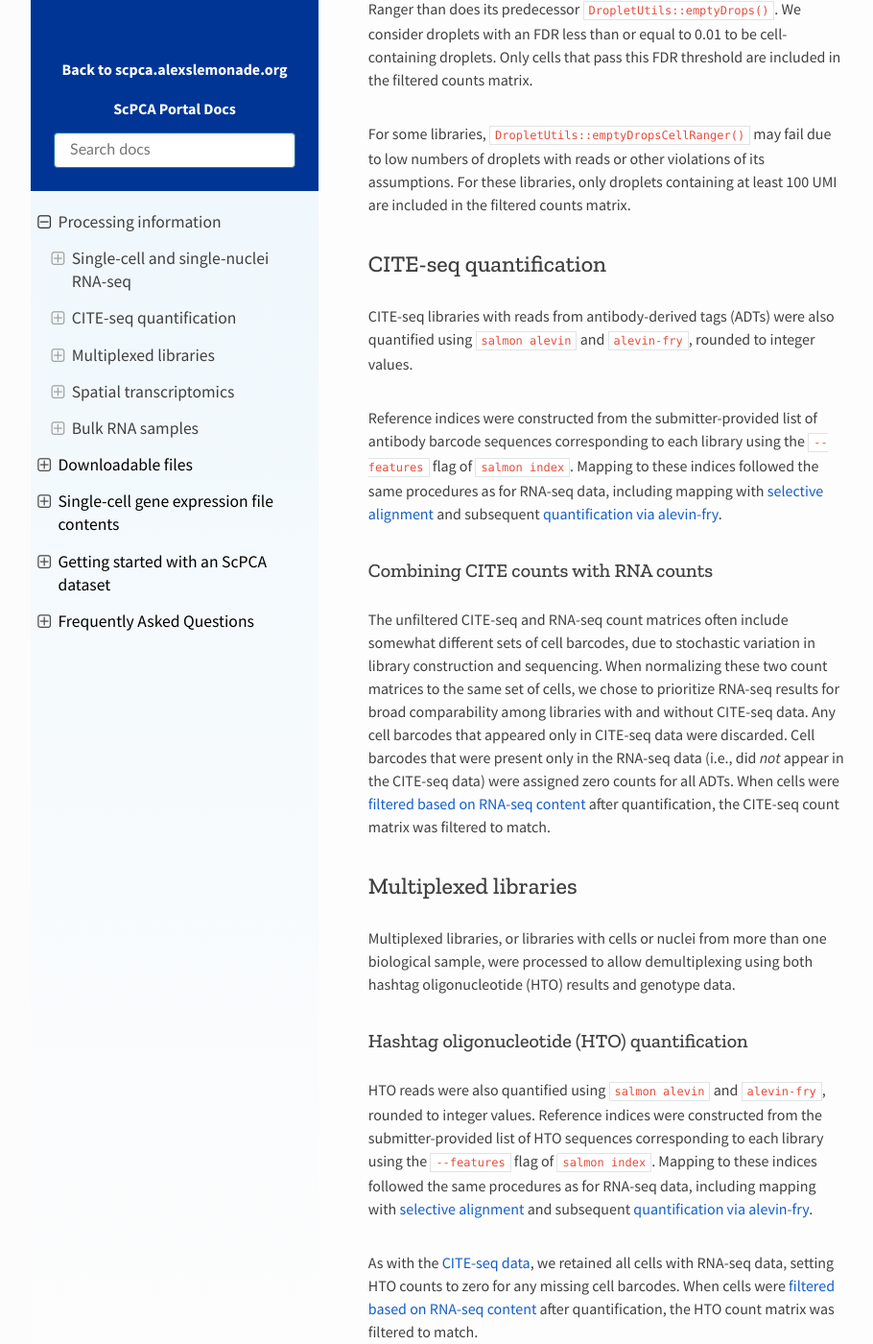
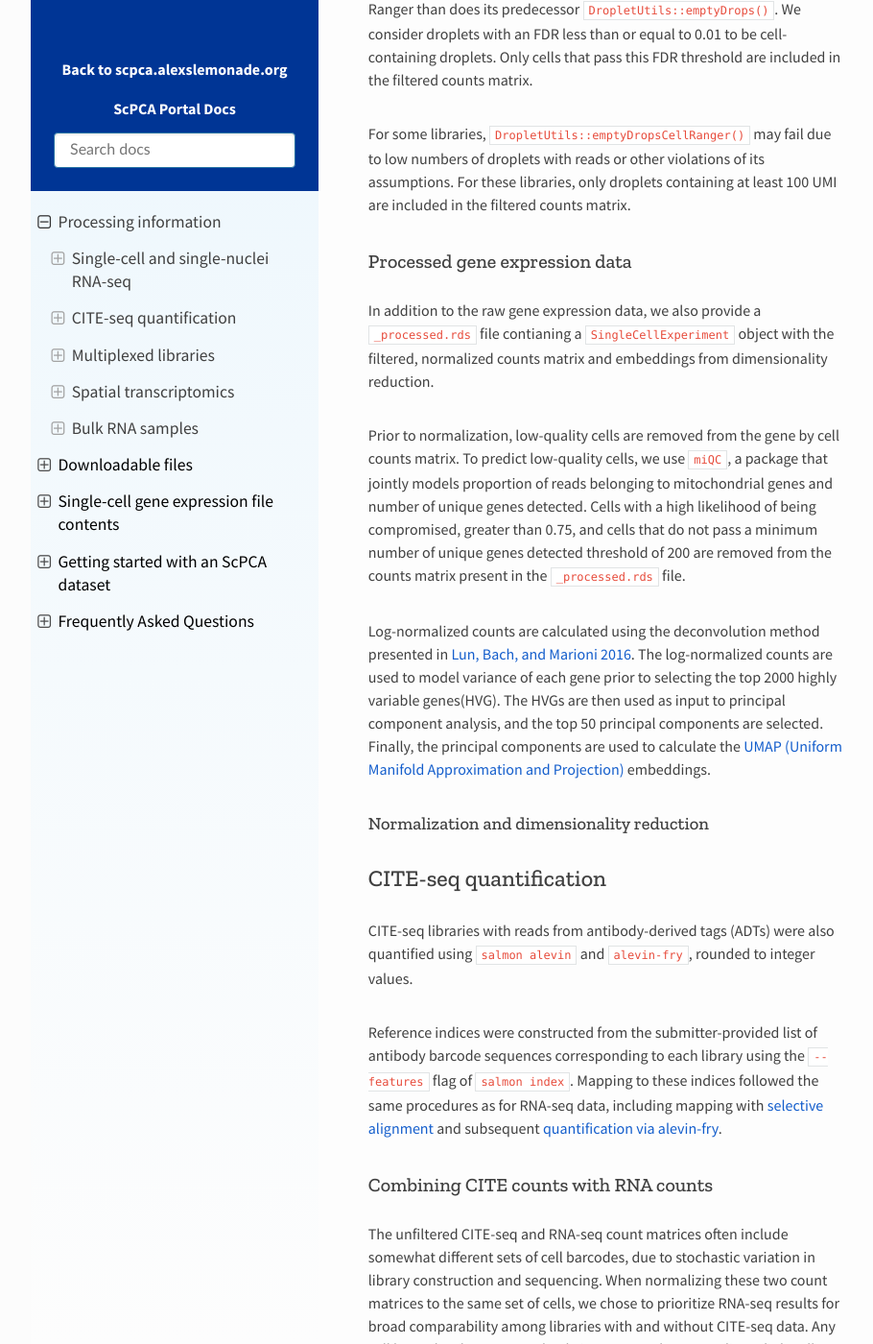
Before and after one commit to DongzeHE/scpca-docs, a Sphinx documentation site: the page built from docs/processing_information.md, in a window 1280 px wide and 1400 px high, scrolled down 2081 px. Shown: the whole window at 96% size, without its empty margins (158-1068 px from the left). Built offline with Sphinx 7.4.7 and the Read the Docs theme 2.0.0, drawn with Linux system fonts in a browser that asks for light colours.

Commit message:
section on post processed gene expression data

```diff
--- a/docs/processing_information.md
+++ b/docs/processing_information.md
@@ -21,7 +21,7 @@ We mapped reads to the transcriptome index using `salmon` with the default "sele
 Briefly, selective alignment uses a mapping score validated approach to identify maximal exact matches between reads and the provided index.
 For all samples, we used selective alignment to the `splici` index.
 
-A more detailed description of the mapping strategy invoked by `salmon` in conjunction with `alevin-fry` can be found in [Srivastava _et al._ (2020)](https://doi.org/10.1186/s13059-020-02151-8).
+A more detailed description of the mapping strategy invoked by `salmon` in conjunction with `alevin-fry` can be found in [Srivastava _et al._ 2020](https://doi.org/10.1186/s13059-020-02151-8).
 
 #### Alevin-fry parameters
 
@@ -55,6 +55,21 @@ Only cells that pass this FDR threshold are included in the filtered counts matr
 
 For some libraries, `DropletUtils::emptyDropsCellRanger()` may fail due to low numbers of droplets with reads or other violations of its assumptions.
 For these libraries, only droplets containing at least 100 UMI are included in the filtered counts matrix.
+
+### Processed gene expression data
+
+In addition to the raw gene expression data, we also provide a `_processed.rds` file contianing a `SingleCellExperiment` object with the filtered, normalized counts matrix and embeddings from dimensionality reduction.
+
+Prior to normalization, low-quality cells are removed from the gene by cell counts matrix.
+To predict low-quality cells, we use [`miQC`](https://bioconductor.org/packages/release/bioc/html/miQC.html), a package that jointly models proportion of reads belonging to mitochondrial genes and number of unique genes detected.
+Cells with a high likelihood of being compromised, greater than 0.75, and cells that do not pass a minimum number of unique genes detected threshold of 200 are removed from the counts matrix present in the `_processed.rds` file.
+
+Log-normalized counts are calculated using the deconvolution method presented in [Lun, Bach, and Marioni 2016](https://doi.org/10.1186/s13059-016-0947-7).
+The log-normalized counts are used to model variance of each gene prior to selecting the top 2000 highly variable genes(HVG).
+The HVGs are then used as input to principal component analysis, and the top 50 principal components are selected.
+Finally, the principal components are used to calculate the [UMAP (Uniform Manifold Approximation and Projection)](http://bioconductor.org/books/3.13/OSCA.basic/dimensionality-reduction.html#uniform-manifold-approximation-and-projection) embeddings.
+
+#### Normalization and dimensionality reduction
 
 ## CITE-seq quantification
 
```
